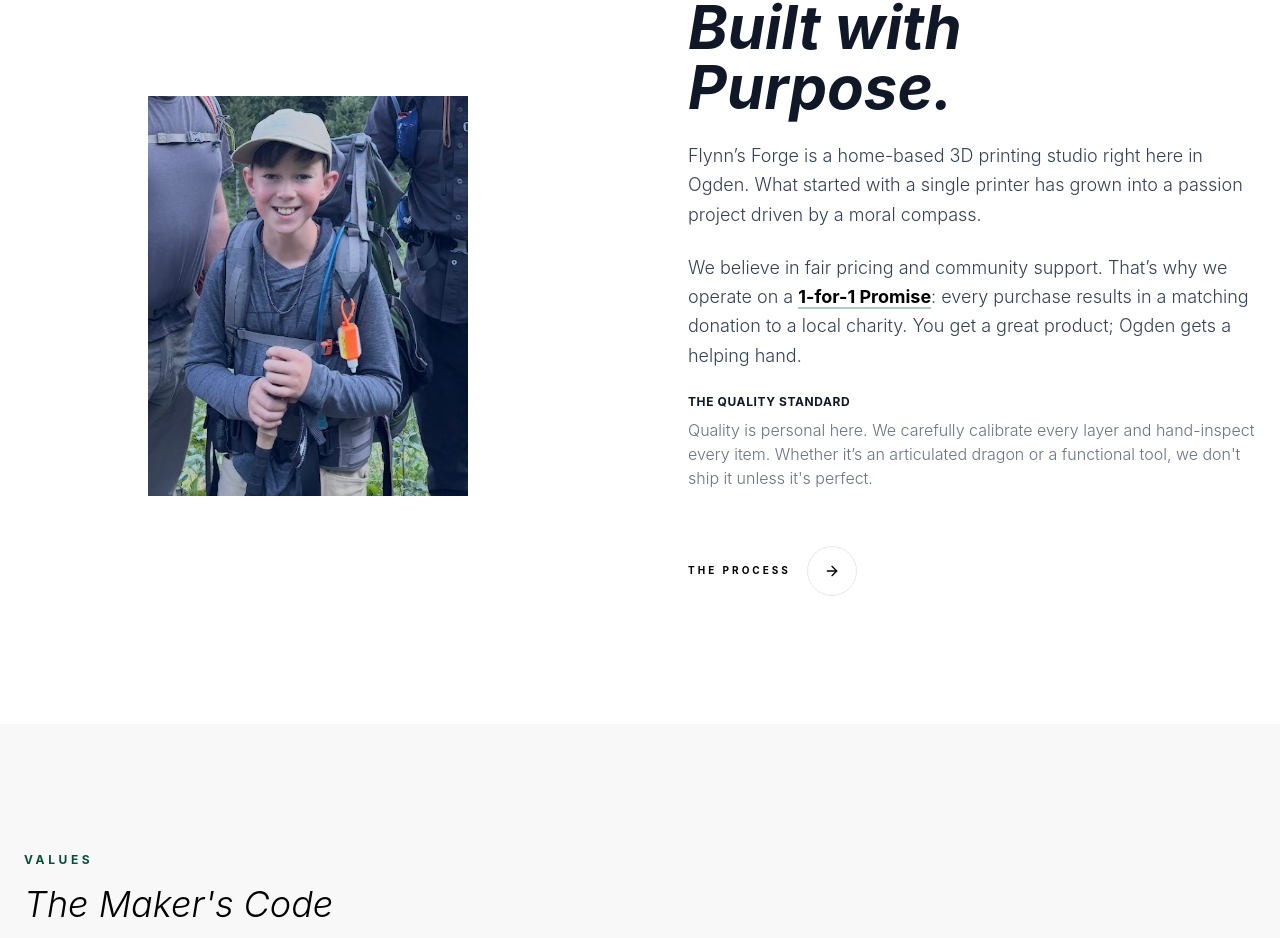
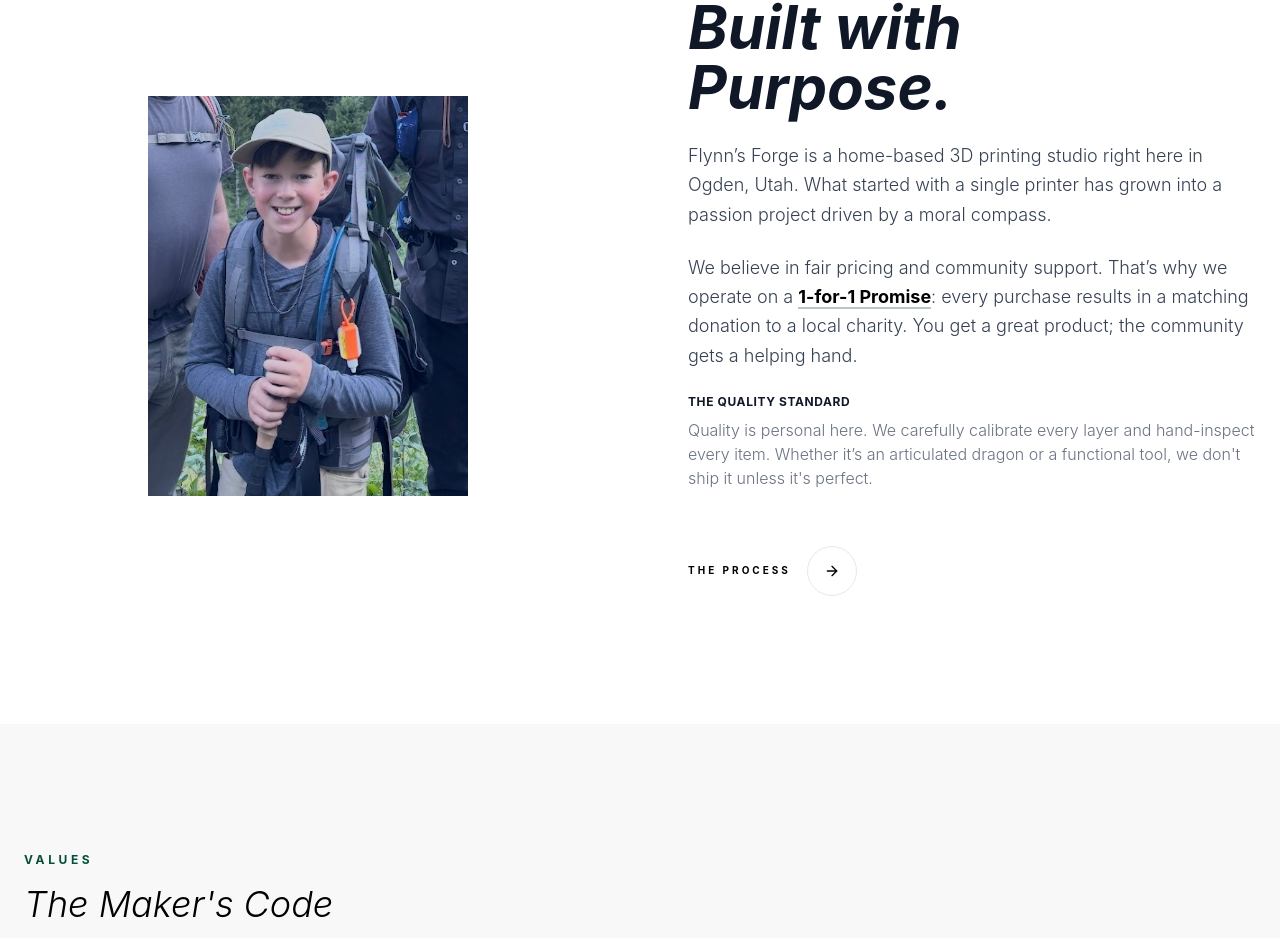
Before and after one commit to reedstew/o3den_prints, a Next.js app: page /about in a window 1280 px wide. Shown: the part 868-1806 px from the top of the page. Built offline with nearby package versions, Linux system fonts and the light colour scheme.

Commit message:
Ogden Utah

```diff
--- a/app/about/page.tsx
+++ b/app/about/page.tsx
@@ -47,11 +47,11 @@ export default function AboutPage() {
 
                             <div className="space-y-6 text-lg text-gray-700 font-light leading-relaxed">
                                 <p>
-                                    Flynn’s Forge is a home-based 3D printing studio right here in Ogden. What started with a single printer has grown into a passion project driven by a moral compass.
+                                    Flynn’s Forge is a home-based 3D printing studio right here in Ogden, Utah. What started with a single printer has grown into a passion project driven by a moral compass.
                                 </p>
 
                                 <p>
-                                    We believe in fair pricing and community support. That’s why we operate on a <strong className="font-bold text-black border-b-2 border-[#064e3b]/30">1-for-1 Promise</strong>: every purchase results in a matching donation to a local charity. You get a great product; Ogden gets a helping hand.
+                                    We believe in fair pricing and community support. That’s why we operate on a <strong className="font-bold text-black border-b-2 border-[#064e3b]/30">1-for-1 Promise</strong>: every purchase results in a matching donation to a local charity. You get a great product; the community gets a helping hand.
                                 </p>
 
                                 <p className="text-base text-gray-500">
```
